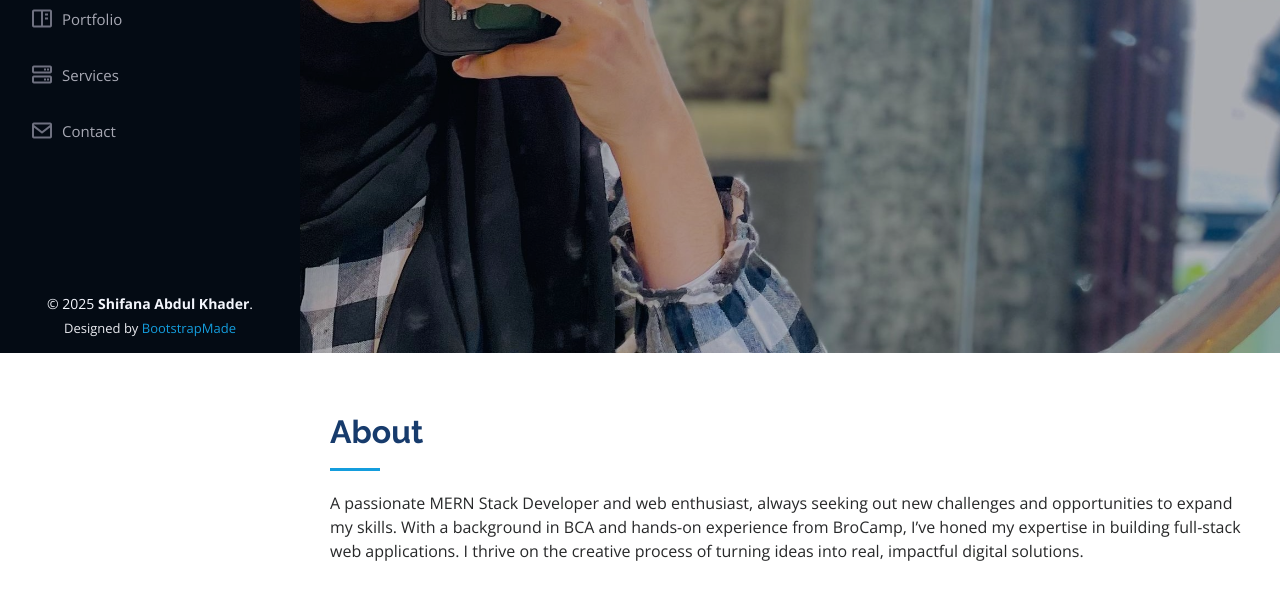
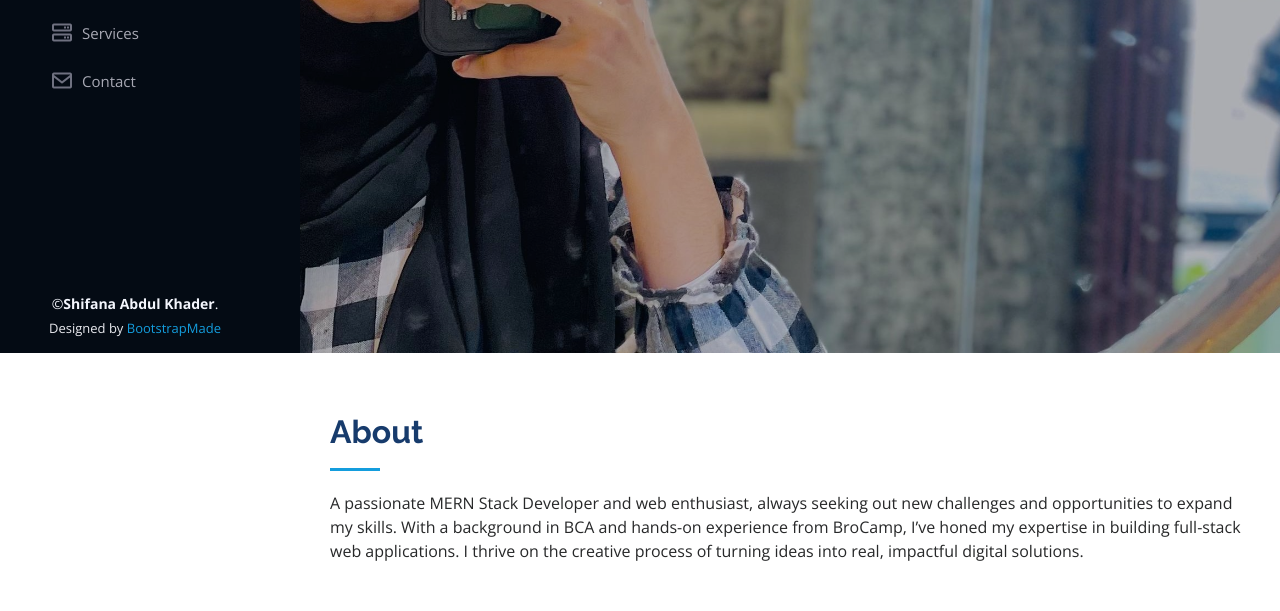
Before and after one commit to Shifana-k/Personal-Website, a plain HTML site: page index.html in a window 1280 px wide. Shown: the part 447-1058 px from the top of the page. Drawn offline with nearby package versions, Linux system fonts and the light colour scheme.

Commit message:
style issue changed

```diff
--- a/assets/css/style.css
+++ b/assets/css/style.css
@@ -159,6 +159,7 @@ h6 {
 /* Desktop Navigation */
 .nav-menu {
   padding: 30px 0 0 0;
+  padding-bottom: 80px;
 }
 
 .nav-menu * {
@@ -177,8 +178,8 @@ h6 {
   display: flex;
   align-items: center;
   color: #a8a9b4;
-  padding: 12px 15px;
-  margin-bottom: 8px;
+  padding: 2px 35px 15px;
+  margin-bottom: 7px;
   transition: 0.3s;
   font-size: 15px;
 }
@@ -1081,7 +1082,7 @@ section {
   position: fixed;
   left: 0;
   bottom: 0;
-  width: 300px;
+  width: 270px;
   z-index: 9999;
   background: #040b14;
 }
--- a/index.html
+++ b/index.html
@@ -594,7 +594,7 @@
   <footer id="footer">
     <div class="container">
       <div class="copyright">
-        &copy; 2025 <strong><span>Shifana Abdul Khader</span></strong>.
+        &copy;<strong><span>Shifana Abdul Khader</span></strong>.
       </div>
       <div class="credits">
         <!-- All the links in the footer should remain intact. -->
```
